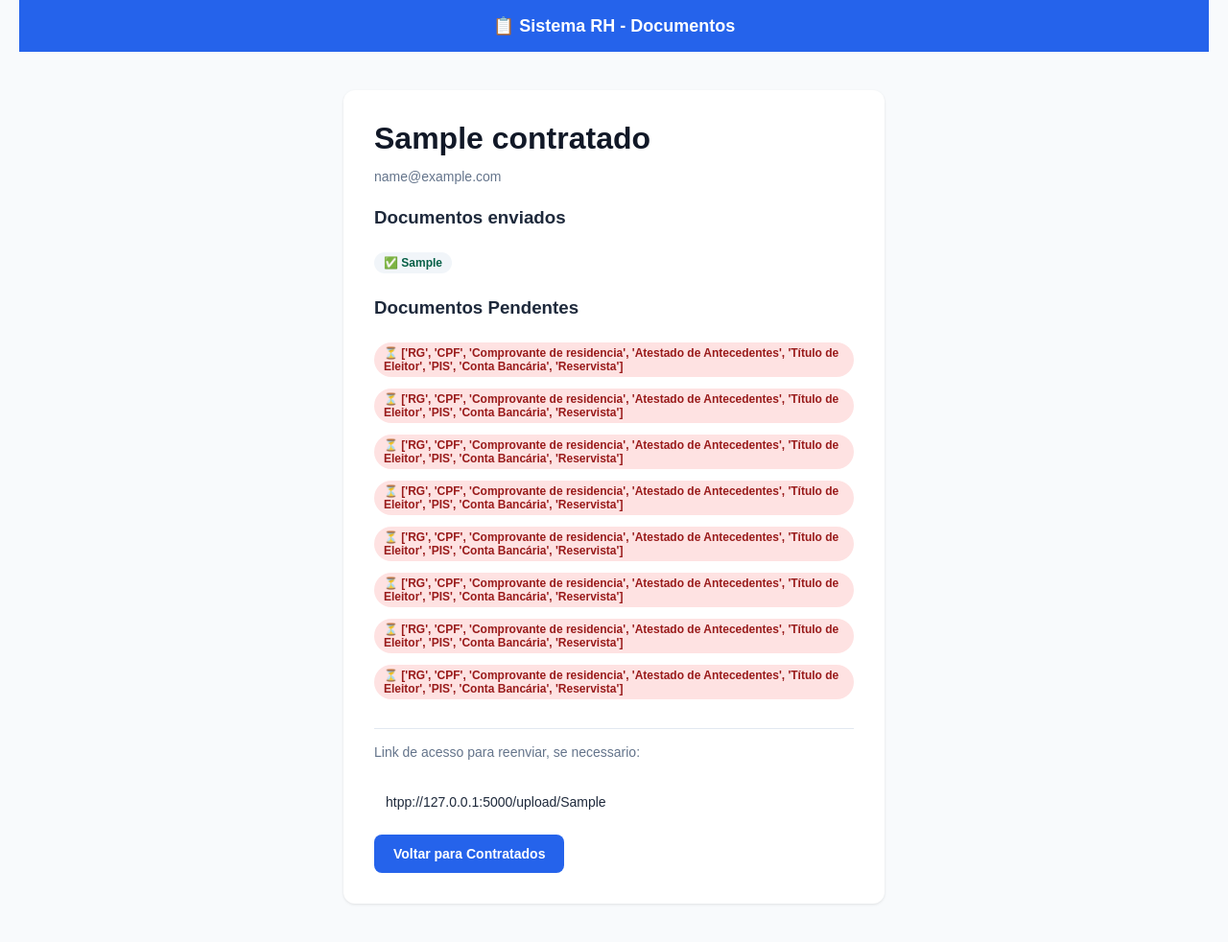
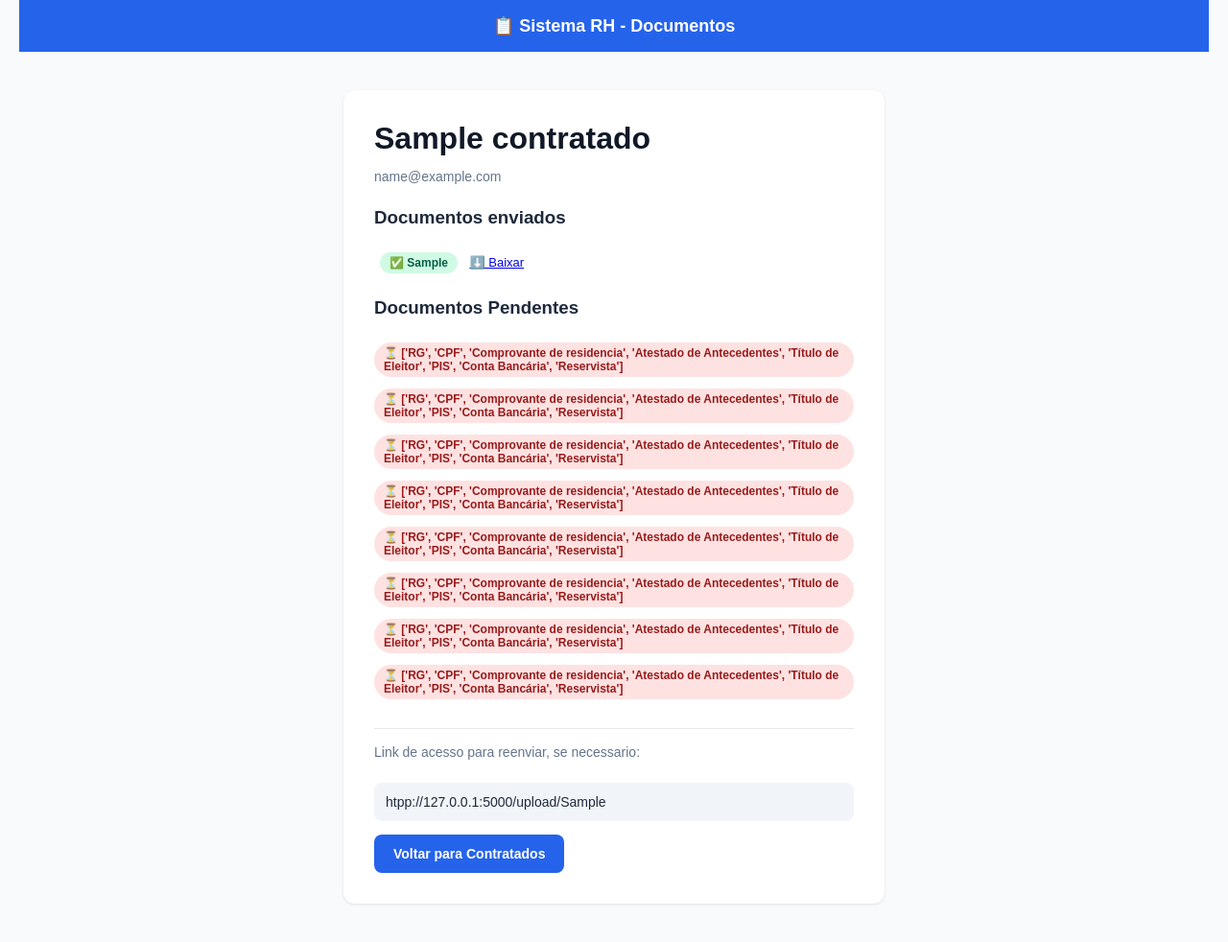
Before and after one commit to miguelantonyo/rh-app, a Flask app: page /contratado/1 in a window 1280 px wide. Shown: the whole page at 96% size. Run offline with Flask 3, Linux system fonts and the light colour scheme; a user stored in the database is signed in; tables that the repository leaves empty hold one stand-in row (values such as "Sample post").

Commit message:
Adiciona o botão de download, e corrigi duplicação de documentos

```diff
--- a/app.py
+++ b/app.py
@@ -5,6 +5,7 @@ from werkzeug.utils import secure_filename
 from flask_sqlalchemy import SQLAlchemy
 from flask_login import LoginManager, UserMixin, login_user, login_required, logout_user, current_user
 from werkzeug.security import generate_password_hash, check_password_hash
+from flask import Flask, render_template, request, redirect, url_for, send_from_directory
 app = Flask(__name__)
 
 app.config['SQLALCHEMY_DATABASE_URI'] = 'sqlite:///rh.db'
@@ -107,8 +108,6 @@ def upload_pessoal(token):
             novo_documento = Documento(tipo=tipo_documento, nome_arquivo=nome_seguro, contratado_id=contratado.id)
             db.session.add(novo_documento)
 
-        novo_documento = Documento(tipo=tipo_documento, nome_arquivo=nome_seguro, contratado_id=contratado.id)
-        db.session.add(novo_documento)
         db.session.commit()
 
         return f'Documento "{tipo_documento}" enviado com sucesso, {contratado.nome}!'
@@ -148,8 +147,9 @@ def detalhes_contratado(id_contratado):
     if contratado is None:
         return 'Contratado não encontrado!', 404
 
-    documentos_enviados = [doc.tipo for doc in contratado.documentos]
-    documentos_pendentes = [tipo for tipo in DOCUMENTOS_OBRIGATORIOS if tipo not in documentos_enviados]
+    documentos_enviados = contratado.documentos
+    tipos_enviados = [doc.tipo for doc in contratado.documentos]
+    documentos_pendentes = [tipo for tipo in DOCUMENTOS_OBRIGATORIOS if tipo not in tipos_enviados]
     link_upload = f'htpp://127.0.0.1:5000/upload/{contratado.token}'
 
     return render_template(
@@ -160,7 +160,10 @@ def detalhes_contratado(id_contratado):
         link=link_upload
     )
 
-
+@app.route('/download/<nome_arquivo>')
+@login_required
+def download(nome_arquivo):
+    return send_from_directory(PASTA_UPLOADS, nome_arquivo, as_attachment=True)
 
 if __name__ == '__main__':
     app.run(debug=True, port=5001)
--- a/static/style.css
+++ b/static/style.css
@@ -8,7 +8,7 @@
     --cor-sucesso: #10b981;
     --cor-erro: #ef4444;
     --cor-borda: #9ca3af;
-    --cinza--claro: #f1f5f9;
+    --cinza-claro: #f1f5f9;
     --cinza-medio: #e2e8f0;
 }
 
@@ -31,7 +31,7 @@
 
 .badge {
     display: inline-block;
-    background-color: var(--cinza--claro);
+    background-color: var(--cinza-claro);
     color: var(--cor-texto-claro);
     padding: 4px 10px;
     border-radius: 999px;
--- a/templates/detalhes_contratado.html
+++ b/templates/detalhes_contratado.html
@@ -15,9 +15,10 @@
         <h3>Documentos enviados</h3>
         {% if enviados %}
             <ul style="list-style: none; padding: 0;">
-                {% for tipo in enviados %}
-                <li style="padding:6px 0;">
-                    <span class="badge" style="backgroun-color: #d1fae5; color: #065f46;">✅ {{ tipo }}</span>
+                {% for doc in enviados %}
+                <li style="padding:6px">
+                    <span class="badge" style="background-color: #d1fae5; color: #065f46;">✅ {{ doc.tipo }}</span>
+                    <a href="{{ url_for('download', nome_arquivo=doc.nome_arquivo) }}" style="margin-left: 8px; font-size: 13px;">⬇️ Baixar</a>
                 </li>
                 {% endfor %}
             </ul>
```
